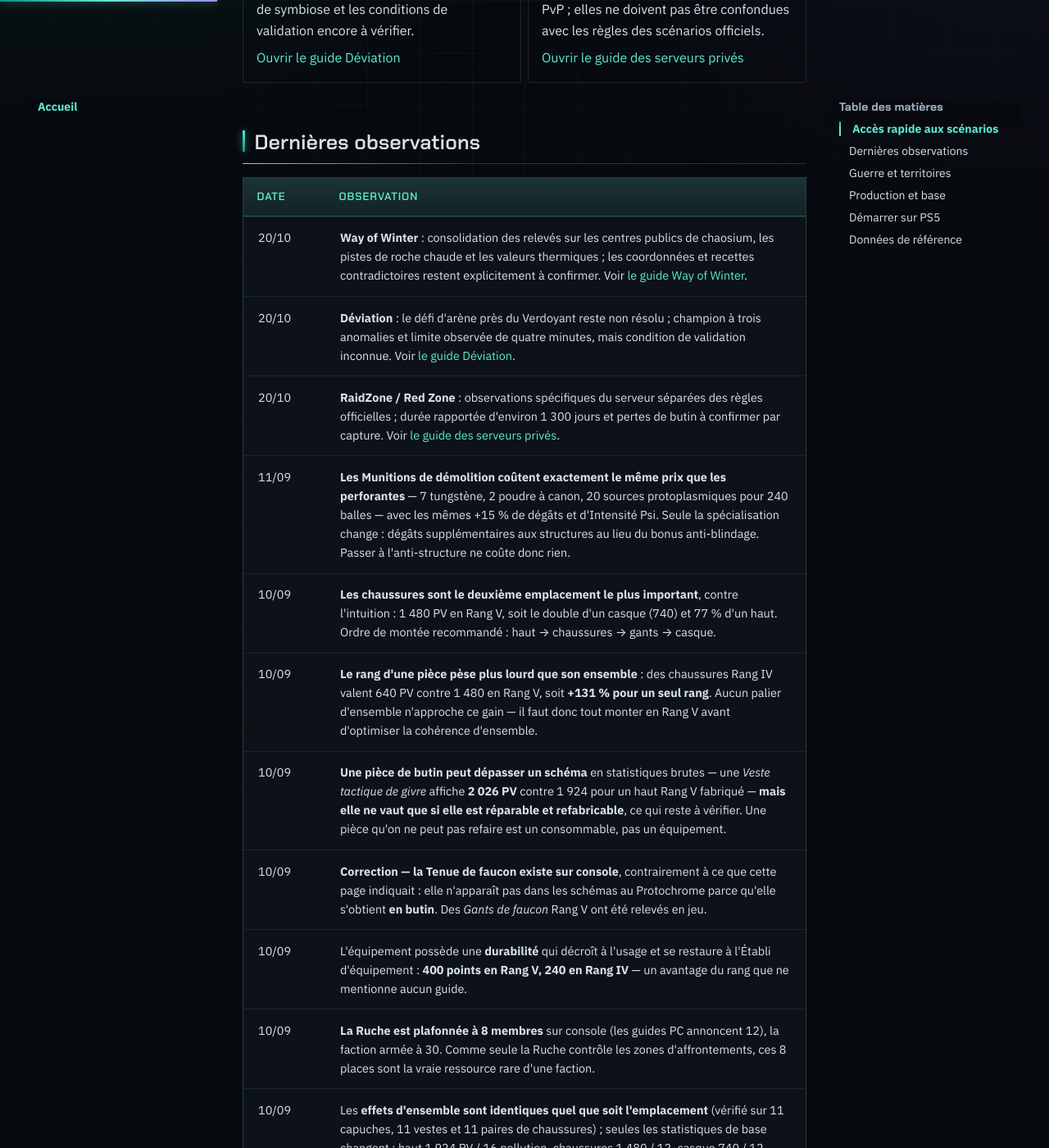
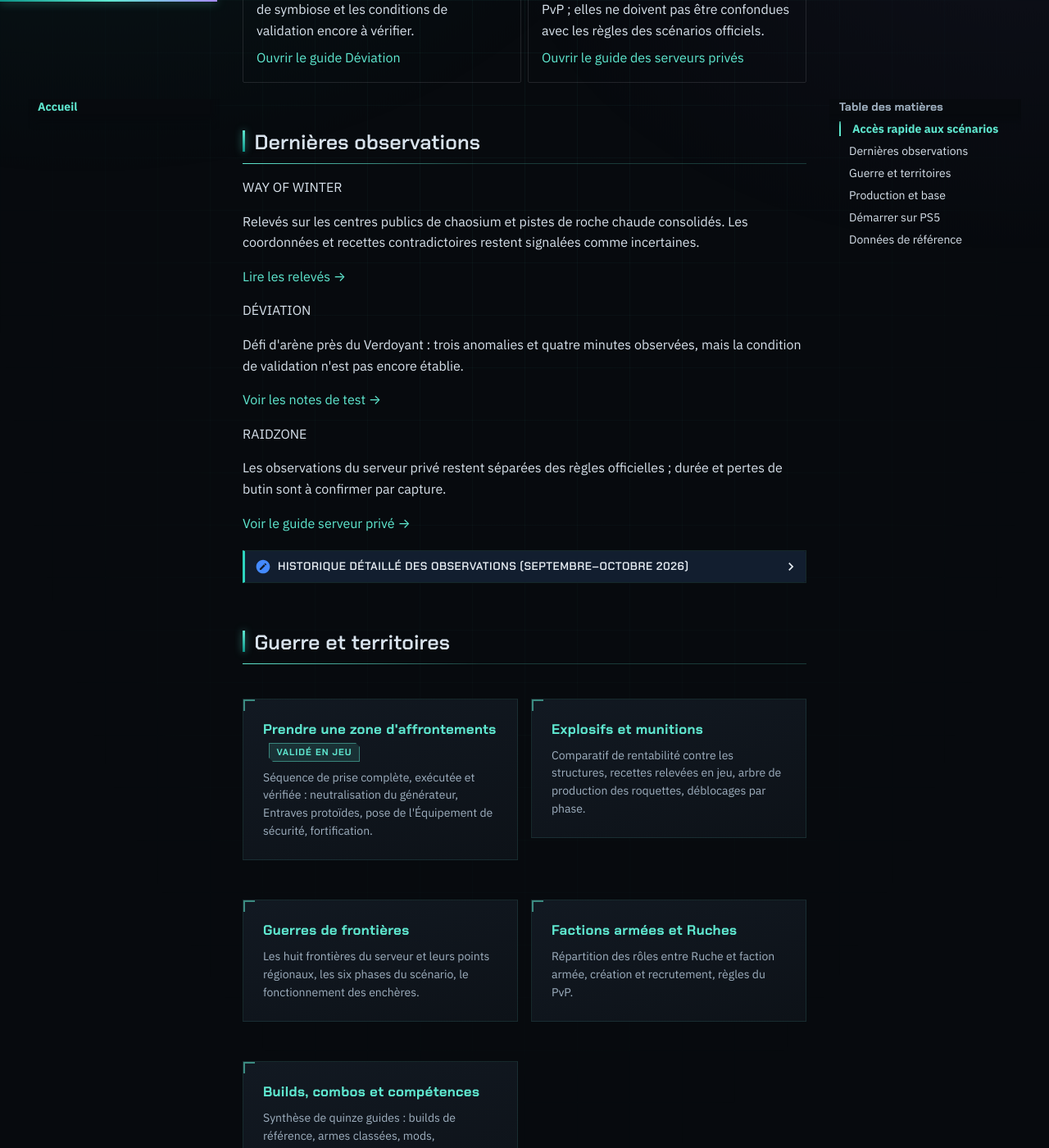
Before and after one commit to flav92/once-human-ps5-wiki, an MkDocs documentation site: the page built from docs/index.md, in a window 1280 px wide and 1400 px high, scrolled down 1267 px. Shown: the whole window at 82% size. Built offline with MkDocs 1.6.1 and Material for MkDocs 9.7.7, drawn with Linux system fonts in a browser that asks for light colours; comment, search, counter and statistics services are not loaded; some of the changed text lies outside the part shown.

Commit message:
Allège l'accueil et replie l'historique pour une navigation mobile plus rapide

```diff
--- a/docs/index.md
+++ b/docs/index.md
@@ -62,11 +62,37 @@ Choisissez la page correspondant au scénario ou au type de serveur que vous jou
 
 ## Dernières observations
 
-| Date | Observation |
-|---|---|
-| 20/10 | **Way of Winter** : consolidation des relevés sur les centres publics de chaosium, les pistes de roche chaude et les valeurs thermiques ; les coordonnées et recettes contradictoires restent explicitement à confirmer. Voir [le guide Way of Winter](scenarios/way-of-winter.md). |
-| 20/10 | **Déviation** : le défi d'arène près du Verdoyant reste non résolu ; champion à trois anomalies et limite observée de quatre minutes, mais condition de validation inconnue. Voir [le guide Déviation](scenarios/deviation.md). |
-| 20/10 | **RaidZone / Red Zone** : observations spécifiques du serveur séparées des règles officielles ; durée rapportée d'environ 1 300 jours et pertes de butin à confirmer par capture. Voir [le guide des serveurs privés](scenarios/raidzone.md). |
+<div class="oh-latest" markdown>
+
+<div class="oh-latest__item" markdown>
+<span class="oh-latest__tag">WAY OF WINTER</span>
+
+Relevés sur les centres publics de chaosium et pistes de roche chaude consolidés. Les coordonnées et recettes contradictoires restent signalées comme incertaines.
+
+[Lire les relevés →](scenarios/way-of-winter.md)
+</div>
+
+<div class="oh-latest__item" markdown>
+<span class="oh-latest__tag oh-latest__tag--violet">DÉVIATION</span>
+
+Défi d'arène près du Verdoyant : trois anomalies et quatre minutes observées, mais la condition de validation n'est pas encore établie.
+
+[Voir les notes de test →](scenarios/deviation.md)
+</div>
+
+<div class="oh-latest__item" markdown>
+<span class="oh-latest__tag oh-latest__tag--amber">RAIDZONE</span>
+
+Les observations du serveur privé restent séparées des règles officielles ; durée et pertes de butin sont à confirmer par capture.
+
+[Voir le guide serveur privé →](scenarios/raidzone.md)
+</div>
+
+</div>
+
+<details markdown="1">
+<summary>Historique détaillé des observations (septembre–octobre 2026)</summary>
+
 | 11/09 | **Les Munitions de démolition coûtent exactement le même prix que les perforantes** — 7 tungstène, 2 poudre à canon, 20 sources protoplasmiques pour 240 balles — avec les mêmes +15 % de dégâts et d'Intensité Psi. Seule la spécialisation change : dégâts supplémentaires aux structures au lieu du bonus anti-blindage. Passer à l'anti-structure ne coûte donc rien. |
 | 10/09 | **Les chaussures sont le deuxième emplacement le plus important**, contre l'intuition : 1 480 PV en Rang V, soit le double d'un casque (740) et 77 % d'un haut. Ordre de montée recommandé : haut → chaussures → gants → casque. |
 | 10/09 | **Le rang d'une pièce pèse plus lourd que son ensemble** : des chaussures Rang IV valent 640 PV contre 1 480 en Rang V, soit **+131 % pour un seul rang**. Aucun palier d'ensemble n'approche ce gain — il faut donc tout monter en Rang V avant d'optimiser la cohérence d'ensemble. |
@@ -91,6 +117,8 @@ Choisissez la page correspondant au scénario ou au type de serveur que vous jou
 | 08/09 | Recettes de munitions relevées à l'Établi de fournitures avancé, dont les munitions perforantes au tungstène (+20 % contre les unités blindées). |
 | 06/09 | Les enchères de guerres de frontières sont fermées durant la phase 1 du scénario. Seule la couche « zone d'affrontements », contrôlée par la Ruche, est active. |
 | 06/09 | Destruction d'un quart de plafond en bois en zone d'affrontements : 3 Explosifs surpuissants. La réparation côté défenseur coûte une fraction de ce montant. |
+
+</details>
 
 ## Guerre et territoires
 
```
